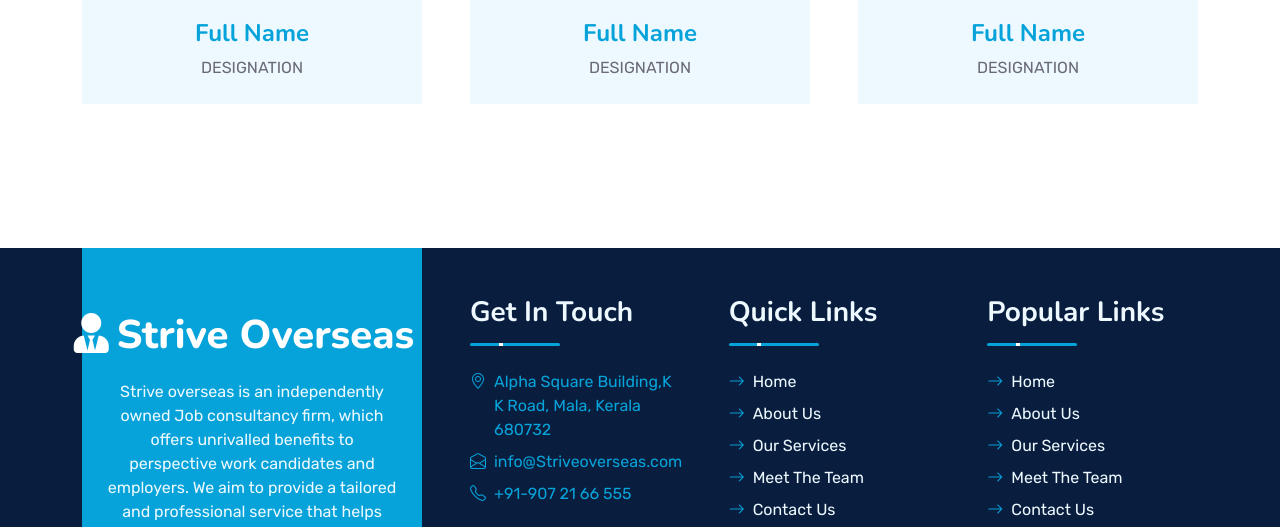
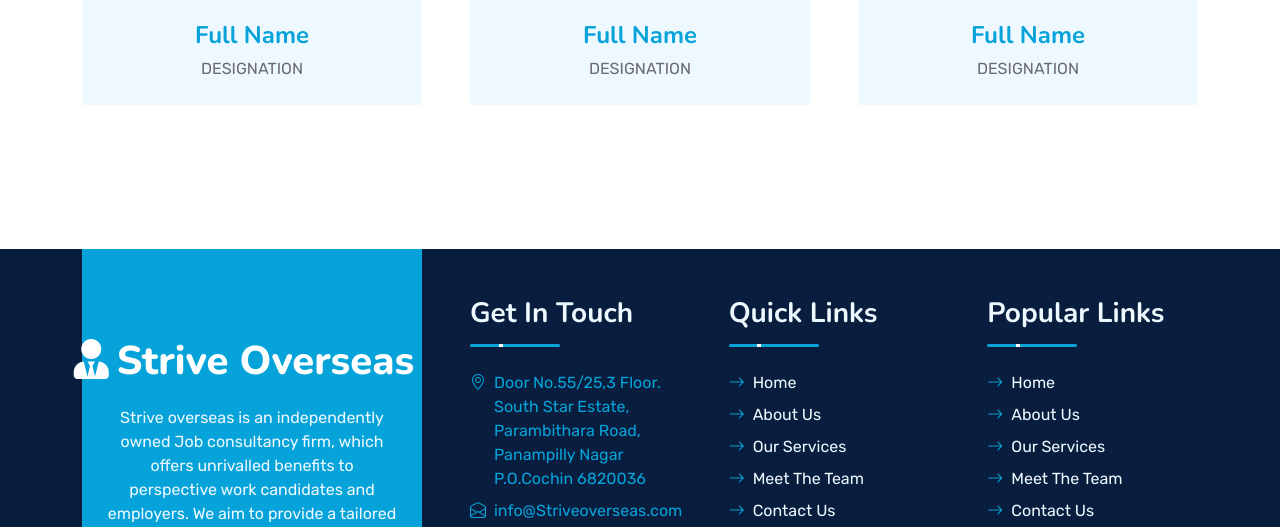
Before and after one commit to joshiyag/Strive, a website with bundled scripts: page team.html in a window 1280 px wide. Shown: the part 1302-1829 px from the top of the page. Built offline with nearby package versions, Linux system fonts and the light colour scheme.

Commit message:
Update team.html

```diff
--- a/team.html
+++ b/team.html
@@ -49,13 +49,12 @@
                 target="_blank"
                 class="address-link">
                 <small class="me-3 text-light"
-                  ><i class="fa fa-map-marker-alt me-2"></i>Alpha Square
-                  Building,K K Road, Mala, Kerala 680732</small>
+                  ><i class="fa fa-map-marker-alt me-2"></i>Door No.55/25,3 Floor. South Star Estate, Parambithara Road, Panampilly Nagar P.O.Cochin 6820036</small>
               </a>
 
-              <a href="tel:+91907216655" class="phone-link"
+              <a href="tel:+914842918868" class="phone-link"
               ><small class="me-3 text-light"
-                  ><i class="fa fa-phone-alt me-2"></i>+91-90 721 66 555</small>
+                ><i class="fa fa-phone-alt me-2"></i>+91-484 291 8868</small>
                 </a>
 
               <a href="mailto:info@striveoverseas.com" class="email-link"
@@ -327,7 +326,7 @@
                <div class="d-flex mb-2">
                  <i class="bi bi-geo-alt text-primary me-2"></i>
                  <p class="mb-0">
-                      Alpha Square Building,K K Road, Mala, Kerala 680732
+                   Door No.55/25,3 Floor. South Star Estate, Parambithara Road, Panampilly Nagar P.O.Cochin 6820036
                  </p>
                </div>
              </a>
@@ -339,10 +338,10 @@
                </div>
              </a>
 
-                <a href="tel:+919072166555">
+             <a href="tel:+914842918868">
                <div class="d-flex mb-2">
                  <i class="bi bi-telephone text-primary me-2"></i>
-                    <p class="mb-0">+91-907 21 66 555</p>
+                 <p class="mb-0">+914842918868</p>
                </div>
              </a>
 
@@ -449,7 +448,6 @@
  </div>
  <!-- Footer End -->
 
-
     <!-- Back to Top -->
     <a href="#" class="btn btn-lg btn-primary btn-lg-square rounded back-to-top"><i class="bi bi-arrow-up"></i></a>
 
```
Lines whose indentation alone changed are shown as unchanged.
